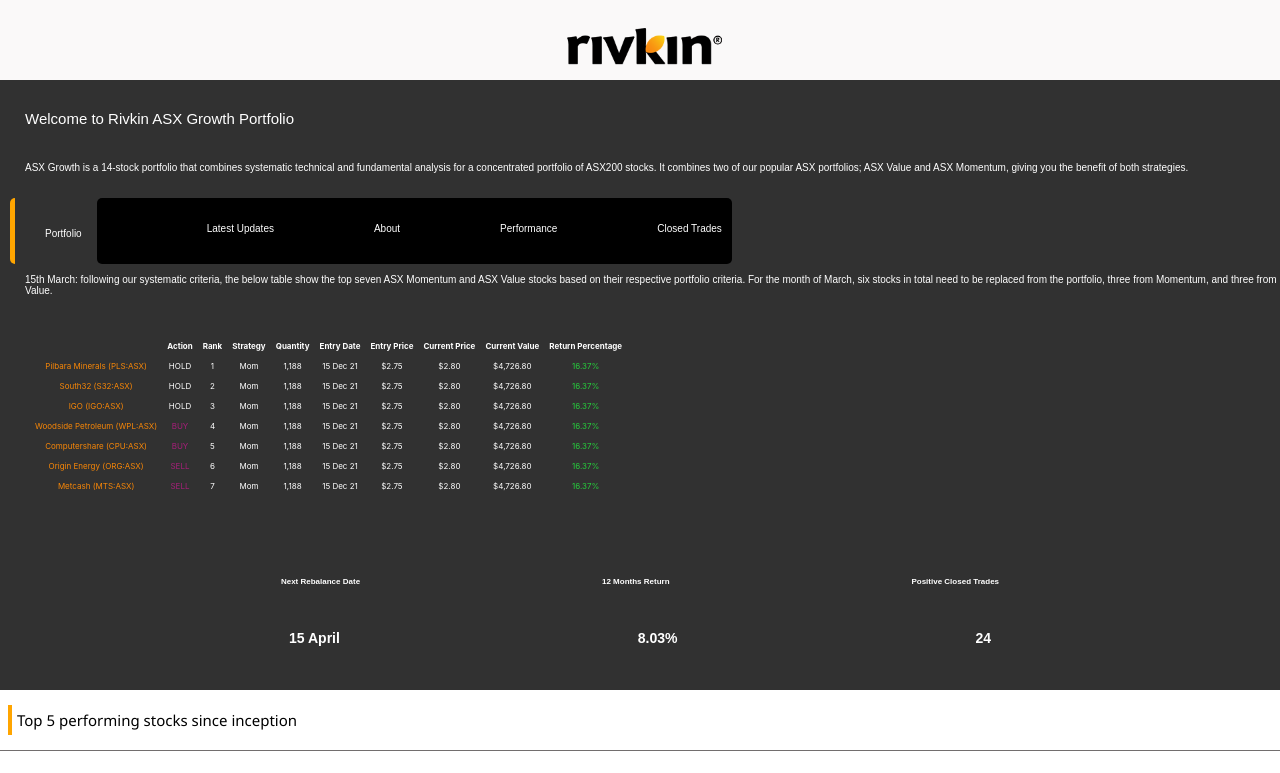
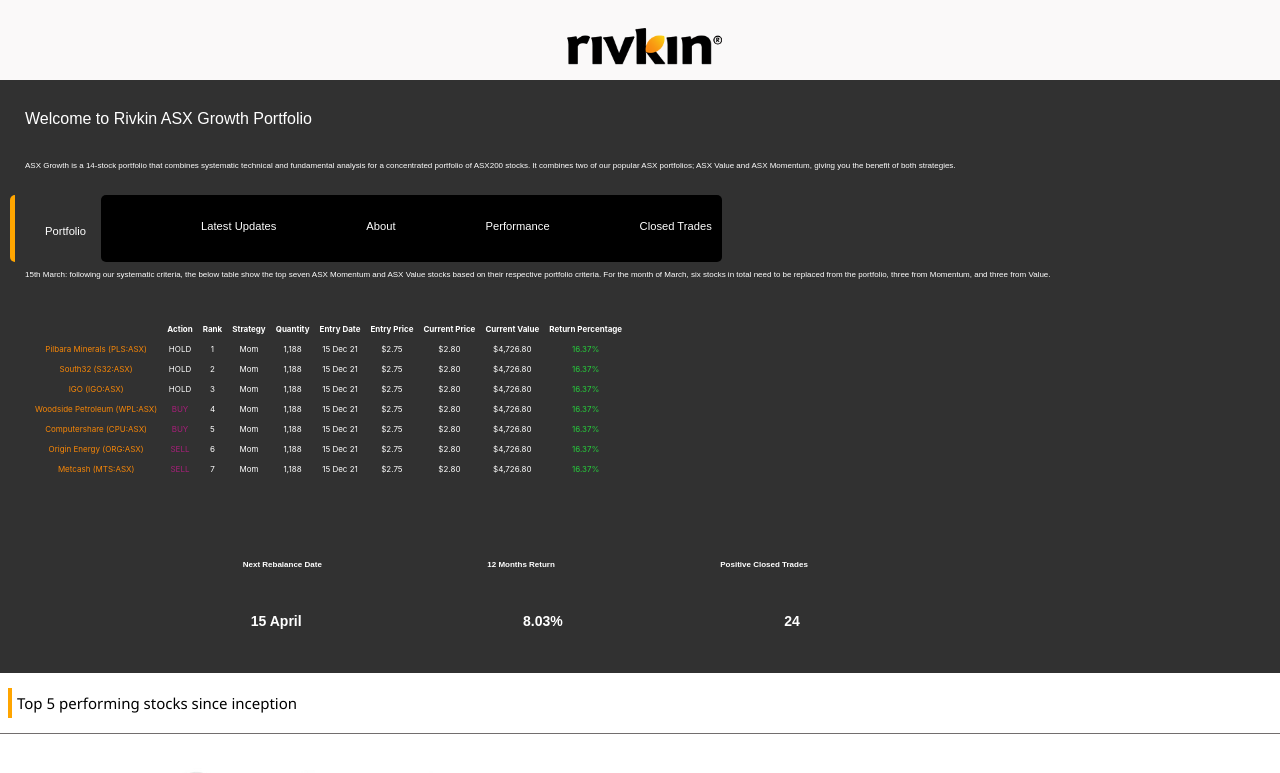
Before and after one commit to AndreaCanevaro/finance-services-app, a React (Create React App) app: page / in a window 1280 px wide. Shown: the top 773 px of the page. Built offline with nearby package versions, Linux system fonts and the light colour scheme.

Commit message:
letra un poco más grande

```diff
--- a/src/components/pages/home/components/Banner.css
+++ b/src/components/pages/home/components/Banner.css
@@ -20,7 +20,7 @@
     margin-bottom: 5px;
     margin-left: 25px;
     color: #fff;
-    font-size: 15px;
+    font-size: 1rem;
     font-family: sans-serif;
     font-weight: lighter;
   }
@@ -29,7 +29,7 @@
     text-align: left;
     margin-left: 25px;
     margin-bottom: 5px;
-    font-size: 10px;
+    font-size: 0.5rem;
     font-family: sans-serif
   }
   .banner-titles{
@@ -50,7 +50,7 @@
     margin-top: 15px;
     margin-bottom: 10px;
     justify-content: flex-start;
-    font-size: 10px;
+    font-size: 0.7rem;
     font-weight: lighter;
     font-family: sans-serif;
 
@@ -67,8 +67,8 @@
   }
   .header-others{
     justify-content: center;
-    margin-left: 100px;
-    font-size: 10px;
+    margin-left: 90px;
+    font-size: 0.7rem;
     font-weight: lighter;
     font-family: sans-serif;
     margin-top: 15px;
```
